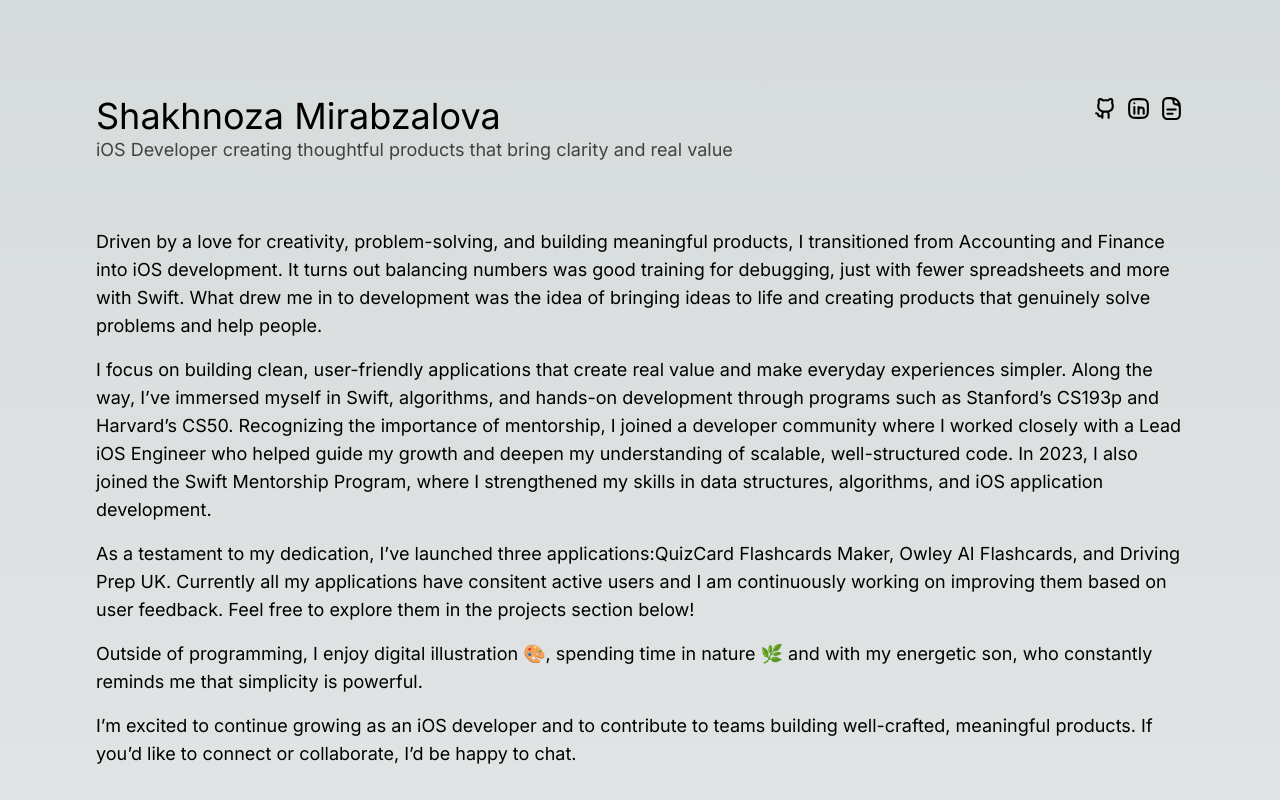
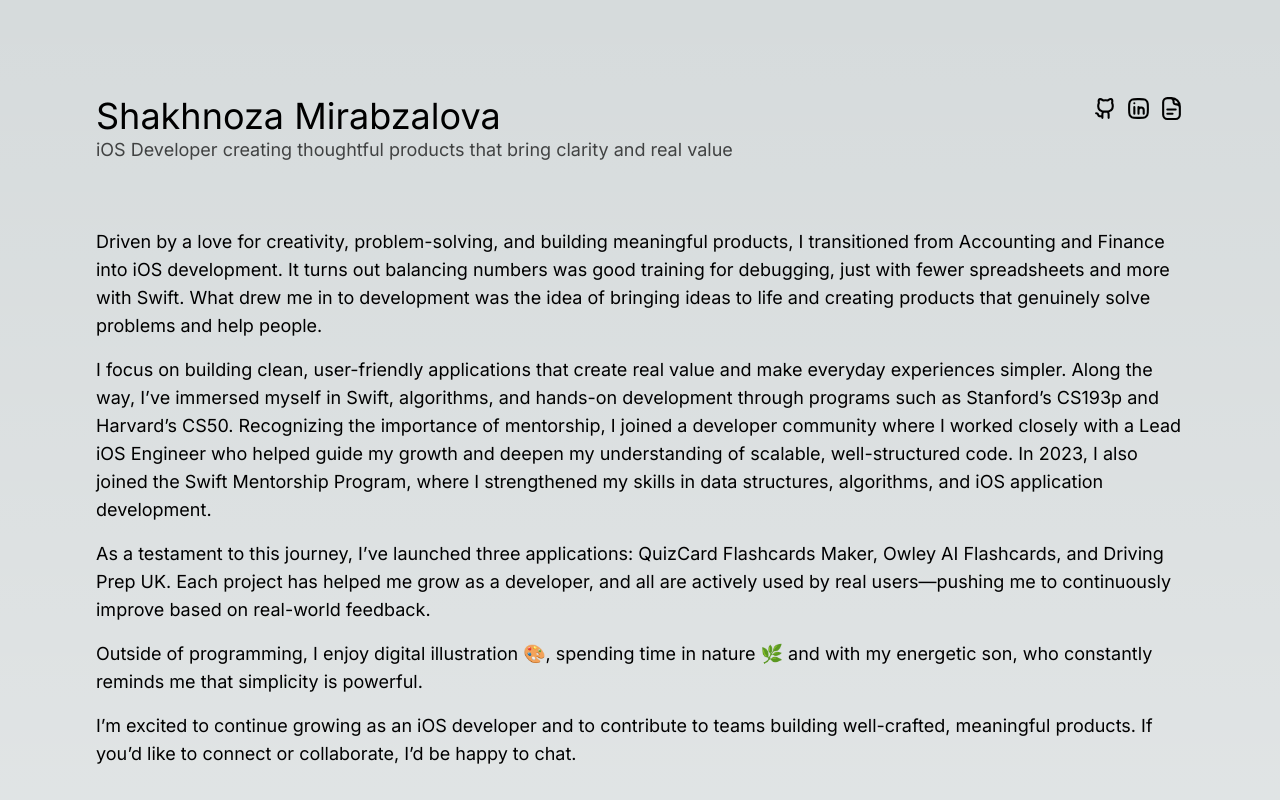
Before and after one commit to ShaniDan/portfolio, a Next.js app: page / in a window 1280 px wide. Shown: the top 800 px of the page. Built offline with nearby package versions, Linux system fonts and the light colour scheme.

Commit message:
updated test

```diff
--- a/app/page.tsx
+++ b/app/page.tsx
@@ -51,10 +51,10 @@ export default function Home() {
           where I strengthened my skills in data structures, algorithms, and iOS application development.
         </p>
         <p className="text-lg md:text-xl lg:text-lg mb-4">
-          As a testament to my dedication, I’ve launched three applications:QuizCard
-          Flashcards Maker, Owley AI Flashcards, and Driving Prep UK.
-          Currently all my applications have consitent active users and I am continuously working on improving them based on user feedback.
-          Feel free to explore them in the projects section below!
+          As a testament to this journey, I’ve launched three applications:
+          QuizCard Flashcards Maker, Owley AI Flashcards, and Driving Prep UK.
+          Each project has helped me grow as a developer, and
+          all are actively used by real users—pushing me to continuously improve based on real-world feedback.
         </p>
         <p className="text-lg md:text-xl lg:text-lg mb-4">
         Outside of programming, I enjoy digital illustration 🎨, spending time in nature 🌿
```
